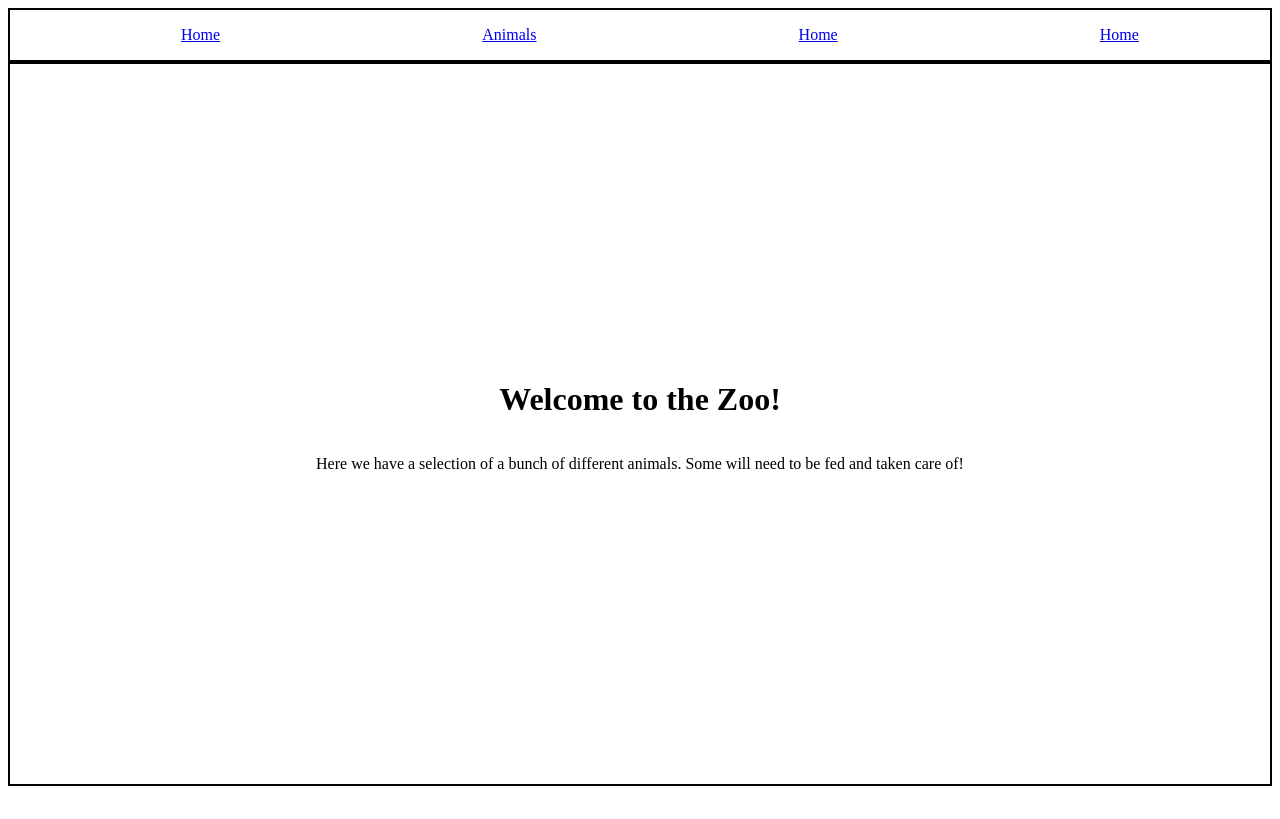
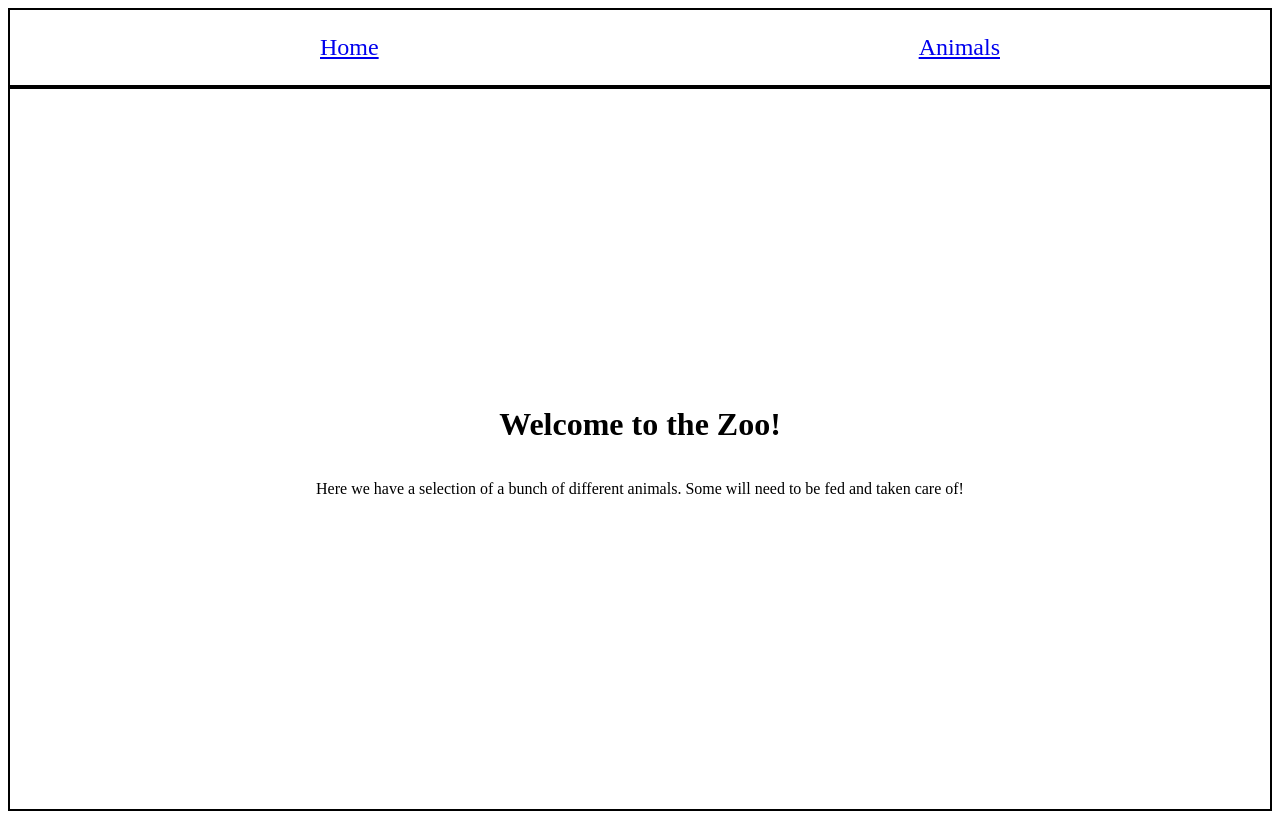
Before and after one commit to Mikael-Ronnberg/TheZoo, a React (Vite) app: page / in a window 1280 px wide. Built offline with nearby package versions, Linux system fonts and the light colour scheme; no server answers.

Commit message:
feat: trying to add funcitonality for isFed

```diff
--- a/src/components/Navigation/Navigation.css
+++ b/src/components/Navigation/Navigation.css
@@ -4,6 +4,7 @@ li{
 
 .nav-container{
   border: 2px solid black;
+  font-size: 1.5rem;
 }
 
 .link-container{
--- a/src/components/Navigation/Navigation.tsx
+++ b/src/components/Navigation/Navigation.tsx
@@ -12,12 +12,6 @@ export const Navigation = () => {
           <li>
             <Link to={"/animals"}>Animals</Link>
           </li>
-          <li>
-            <Link to="/">Home</Link>
-          </li>
-          <li>
-            <Link to="/">Home</Link>
-          </li>
         </ul>
       </nav>
     </>
```
